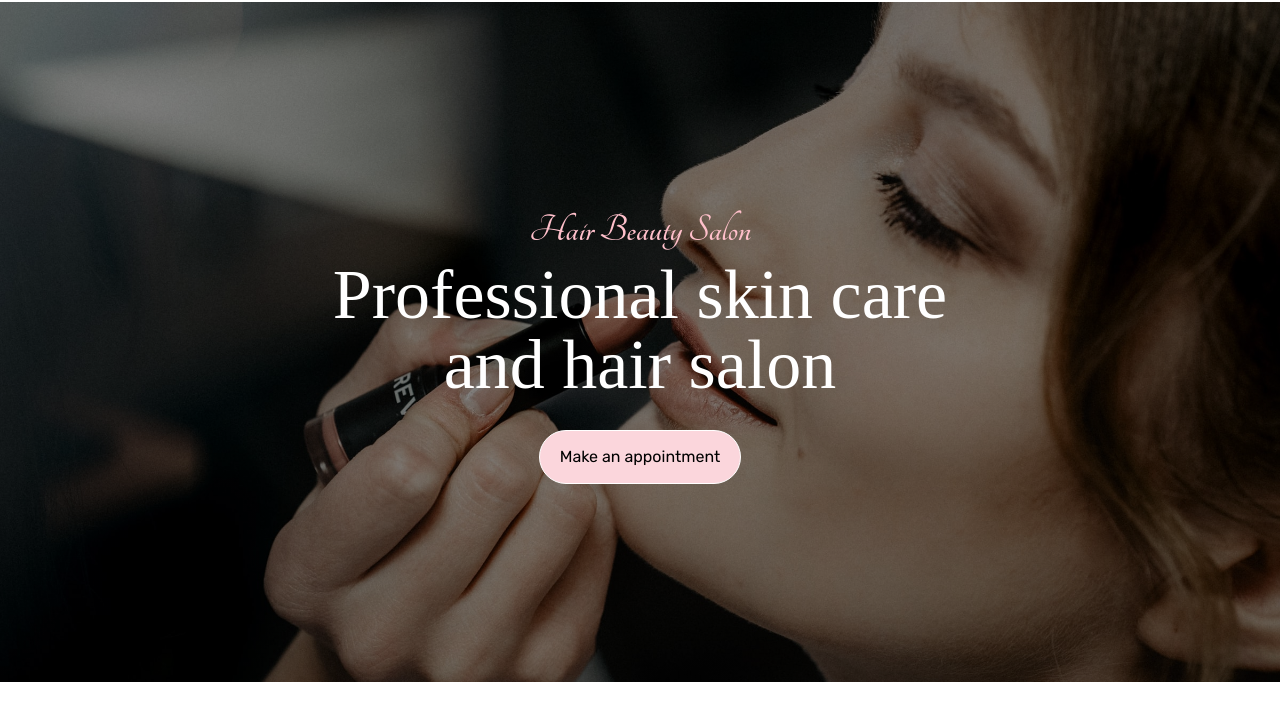
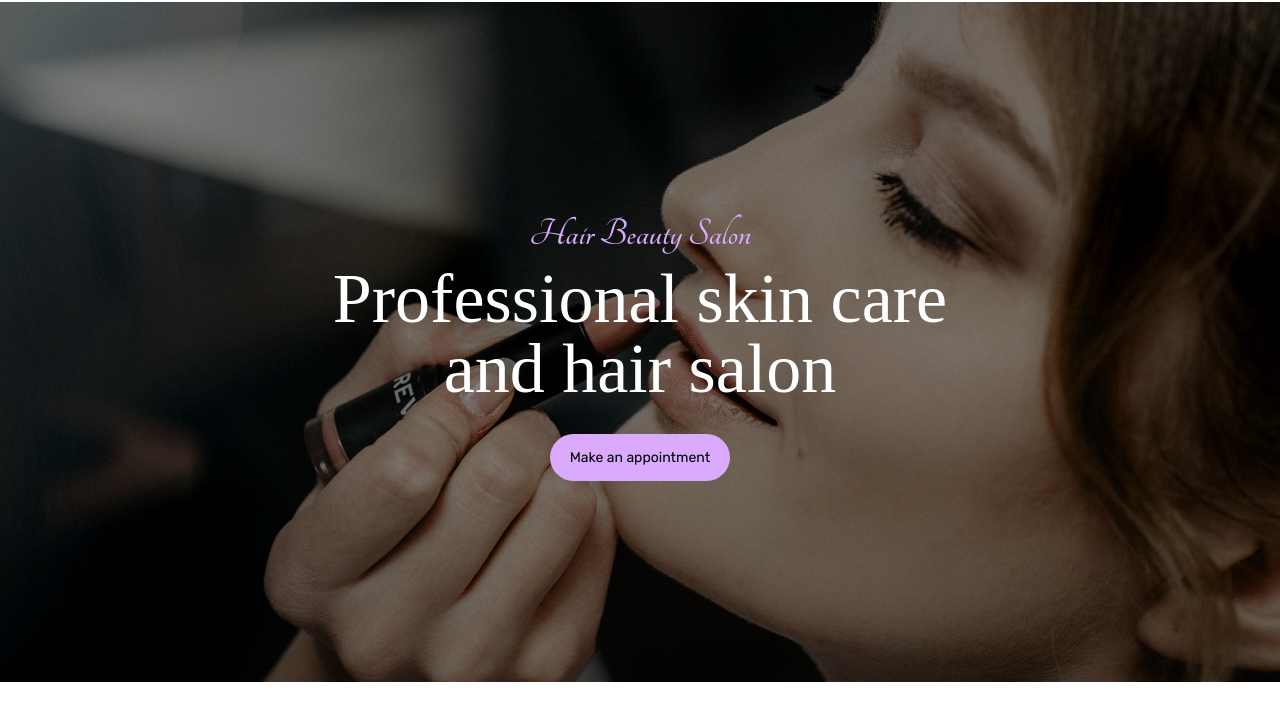
Before and after one commit to ahmed-shiiqaaye/Salon, a plain HTML site: page index.html in a window 1280 px wide. Shown: the part 84-800 px from the top of the page. Drawn offline with nearby package versions, Linux system fonts and the light colour scheme.

Commit message:
new update

```diff
--- a/css/main.css
+++ b/css/main.css
@@ -121,7 +121,7 @@ li{
     font-size: 40px;
     font-weight: bold;
     margin-bottom: 0;
-    color: pink;
+    color: #daabfd;
 }
 .showcase .container .text h1{
     font-size: 70px;
@@ -130,11 +130,12 @@ li{
     margin-bottom: 30px;
 }
 .showcase .container .text .btn{
-    background: rgb(251, 214, 220);
-    padding:14px 20px;
+    background:#daabfd;
+    padding:13px 20px;
     color: #000;
     border-radius: 33px;
-    border: 1px solid white;
+    font-size: 14px;
+    border: 0;
 }
 @media  (max-width:991px){
     .showcase .container .text h1{
```
